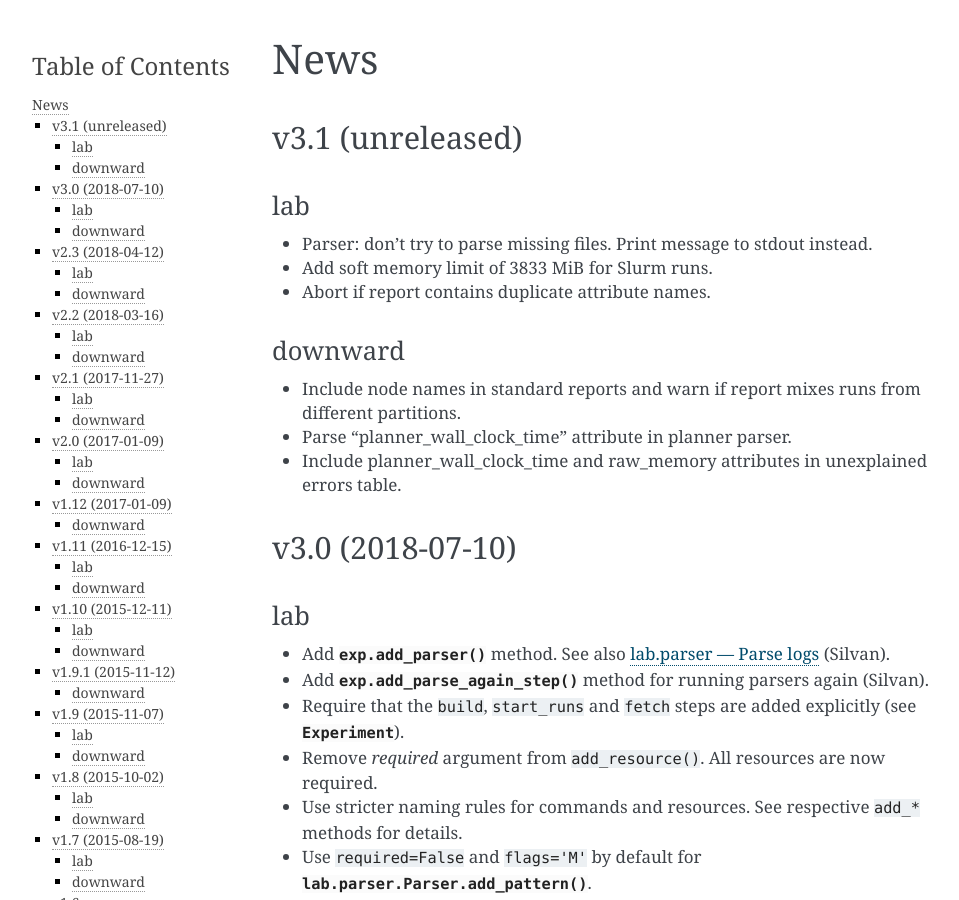
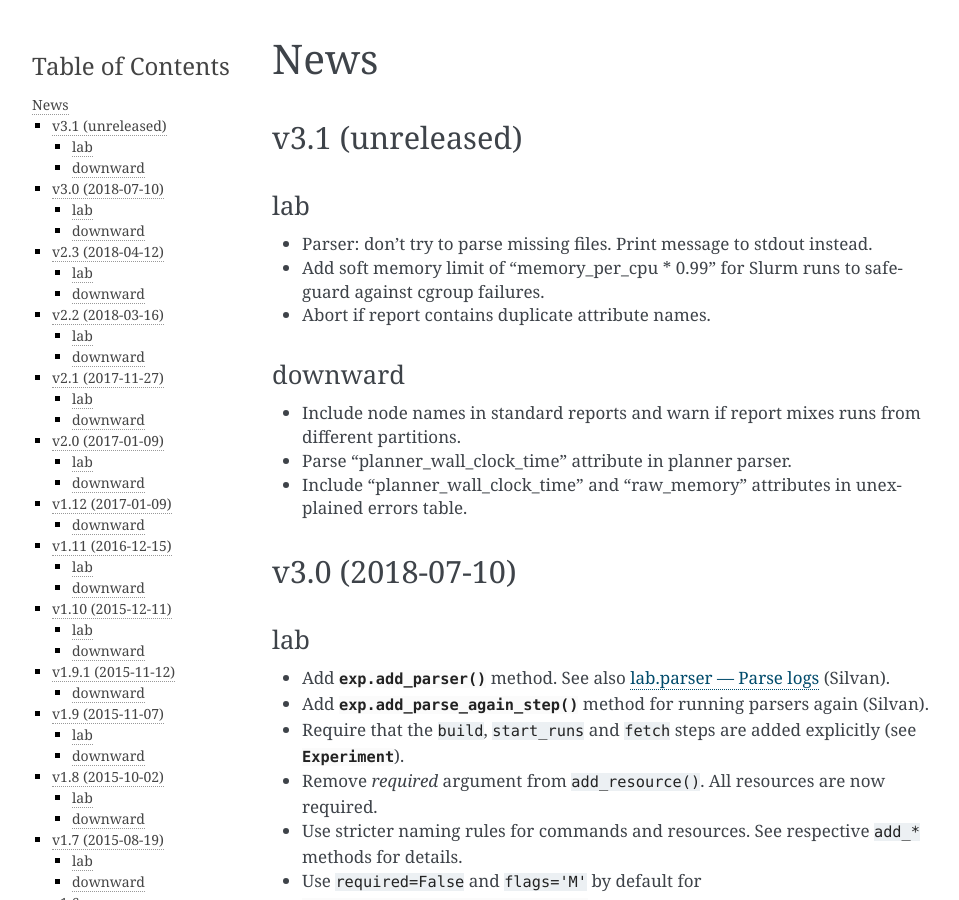
Before and after one commit to aibasel/lab, a Sphinx documentation site: the page built from docs/news.rst, in a window 1280 px wide and 900 px high. Shown: the whole window, without its empty margins (148-1107 px from the left). Built offline with Sphinx 7.4.7, drawn with Linux system fonts in a browser that asks for light colours; pages that are not in the unit, such as notebooks, are missing from menus.

Commit message:
Update news.

```diff
--- a/docs/news.rst
+++ b/docs/news.rst
@@ -11,14 +11,14 @@ v3.1 (unreleased)
 lab
 ^^^
 * Parser: don't try to parse missing files. Print message to stdout instead.
-* Add soft memory limit of 3833 MiB for Slurm runs.
+* Add soft memory limit of "memory_per_cpu * 0.99" for Slurm runs to safeguard against cgroup failures.
 * Abort if report contains duplicate attribute names.
 
 downward
 ^^^^^^^^
 * Include node names in standard reports and warn if report mixes runs from different partitions.
 * Parse "planner_wall_clock_time" attribute in planner parser.
-* Include planner_wall_clock_time and raw_memory attributes in unexplained errors table.
+* Include "planner_wall_clock_time" and "raw_memory" attributes in unexplained errors table.
 
 
 v3.0 (2018-07-10)
```
